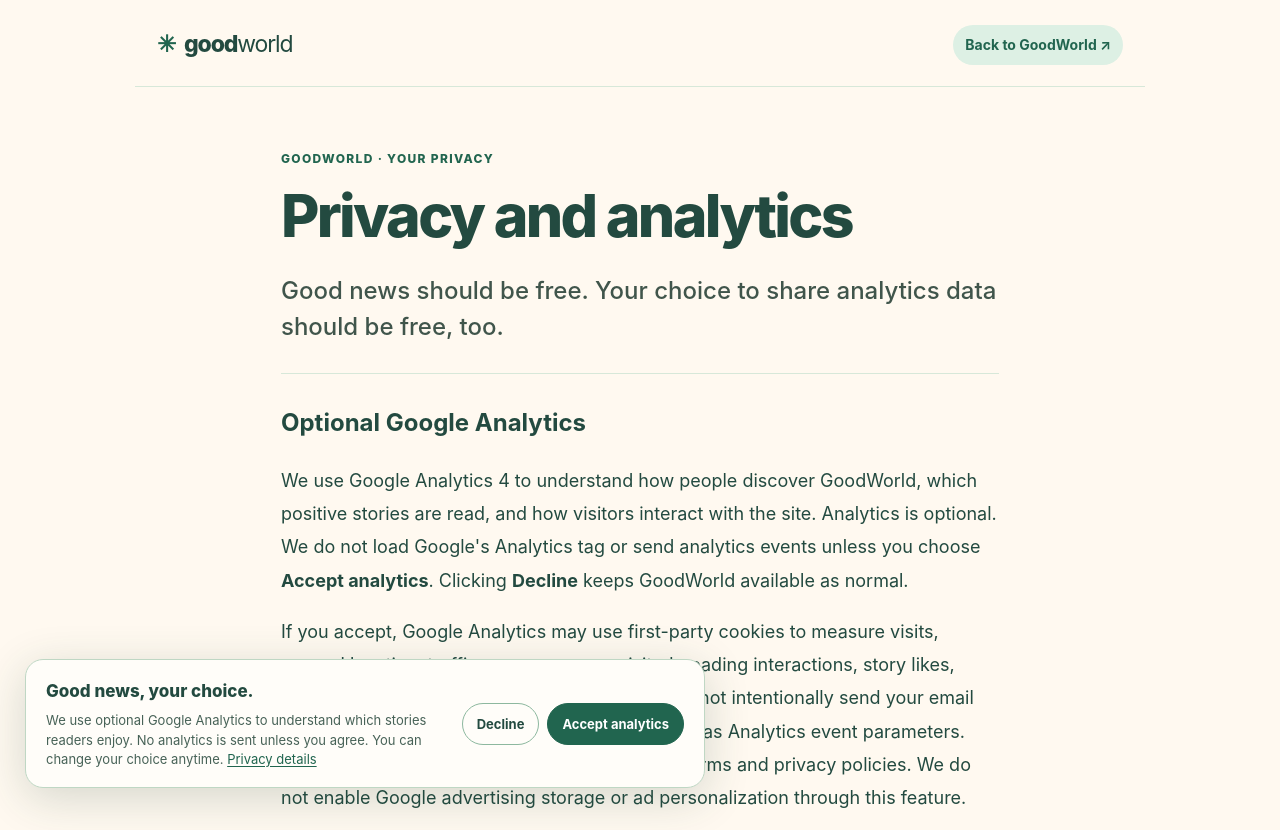
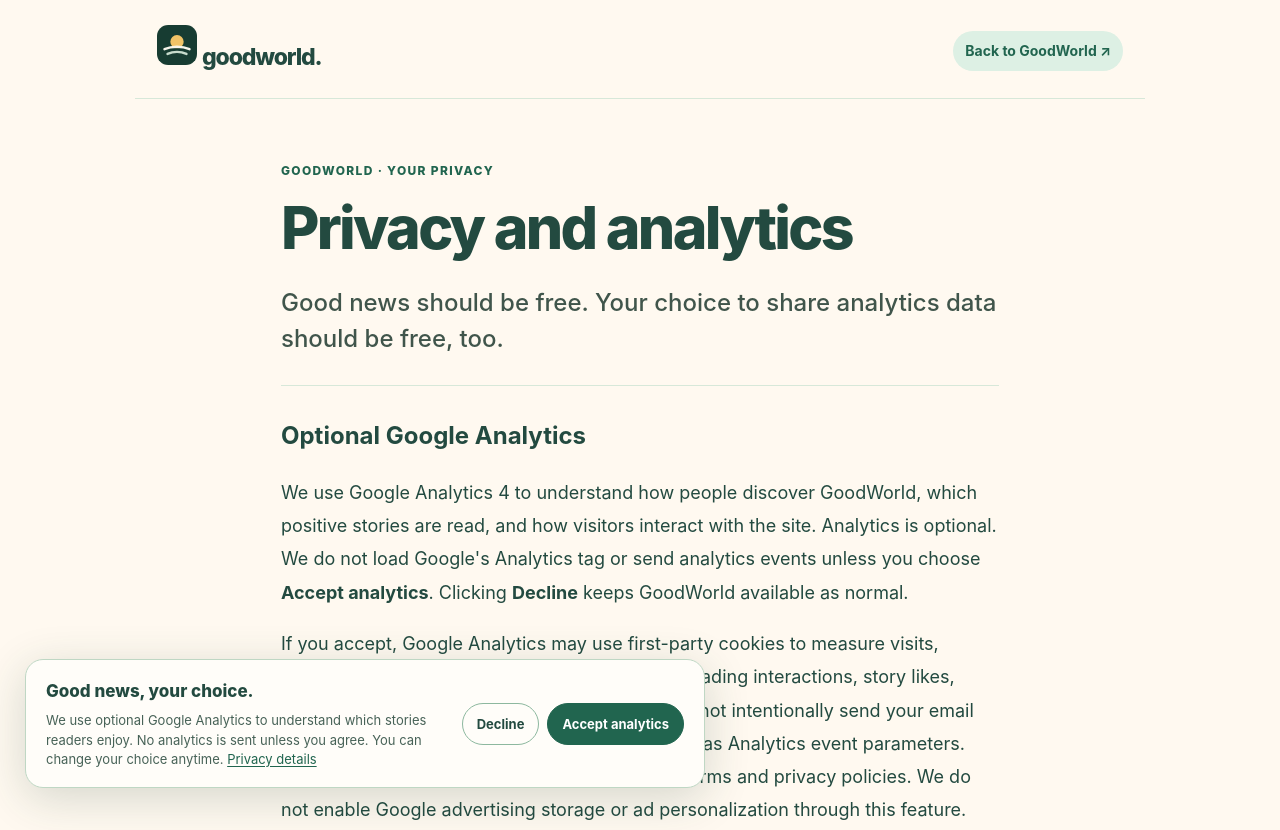
Before and after one commit to behappyprep/Salesboard, a plain HTML site: page goodworld-preview/privacy.html in a window 1280 px wide. Shown: the top 830 px of the page. Drawn offline with Linux system fonts and the light colour scheme.

Commit message:
GoodWorld: use unified editorial logo across article, archive and privacy pages

```diff
--- a/goodworld-preview/privacy.html
+++ b/goodworld-preview/privacy.html
@@ -1,13 +1,13 @@
 <!doctype html>
 <html lang="en"><head><meta charset="utf-8"><meta name="viewport" content="width=device-width,initial-scale=1">
-<meta name="theme-color" content="#FFF9F0">
+<meta name="theme-color" content="#F8F7F2">
 <title>Privacy and Analytics | GoodWorld</title>
 <meta name="description" content="Understand GoodWorld's optional analytics, how cookie choices work, and how we handle account data.">
 <link rel="canonical" href="https://www.goodworld.news/privacy.html">
 <link rel="icon" href="/favicon.svg" type="image/svg+xml">
 <link rel="stylesheet" href="/article.css"><link rel="stylesheet" href="/analytics.css">
 <script src="/analytics.js" defer></script></head><body>
-<header class="site-head"><a class="brand" href="/">✳ <span>good<strong>world</strong></span></a><a class="head-link" href="/">Back to GoodWorld ↗</a></header>
+<header class="site-head"><a class="brand" href="/"><img src="/brandmark.svg" width="40" height="40" alt="" aria-hidden="true"><span>goodworld<span class="brand-stop">.</span></span></a><a class="head-link" href="/">Back to GoodWorld ↗</a></header>
 <main class="article-wrap">
 <p class="eyebrow">GOODWORLD · YOUR PRIVACY</p>
 <article class="article">
```
